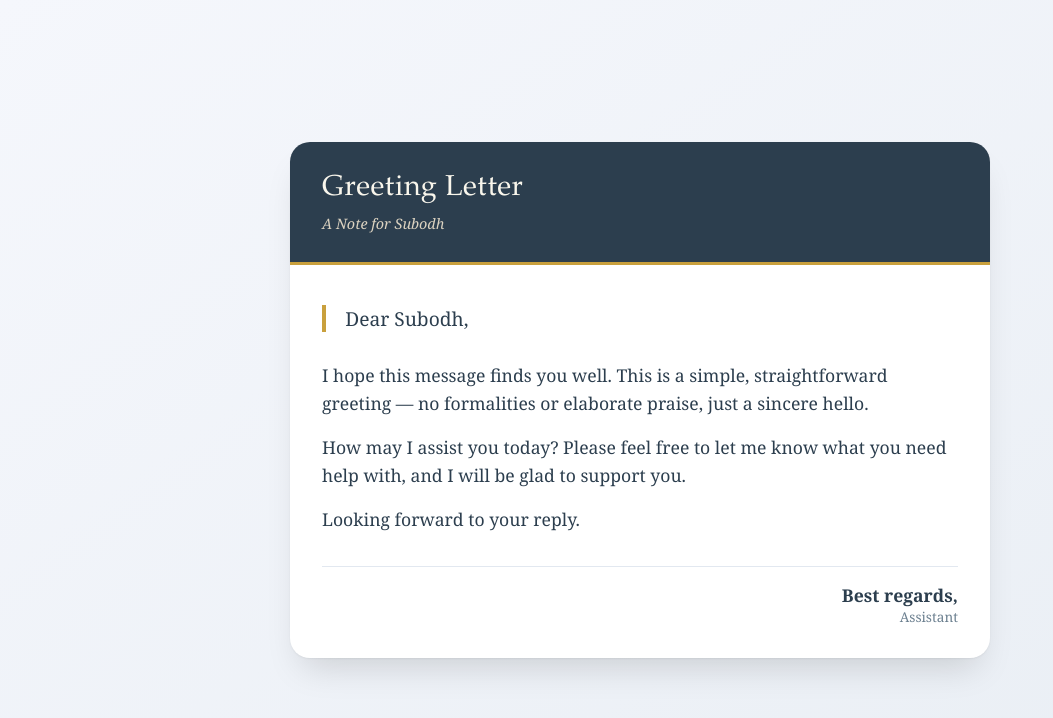
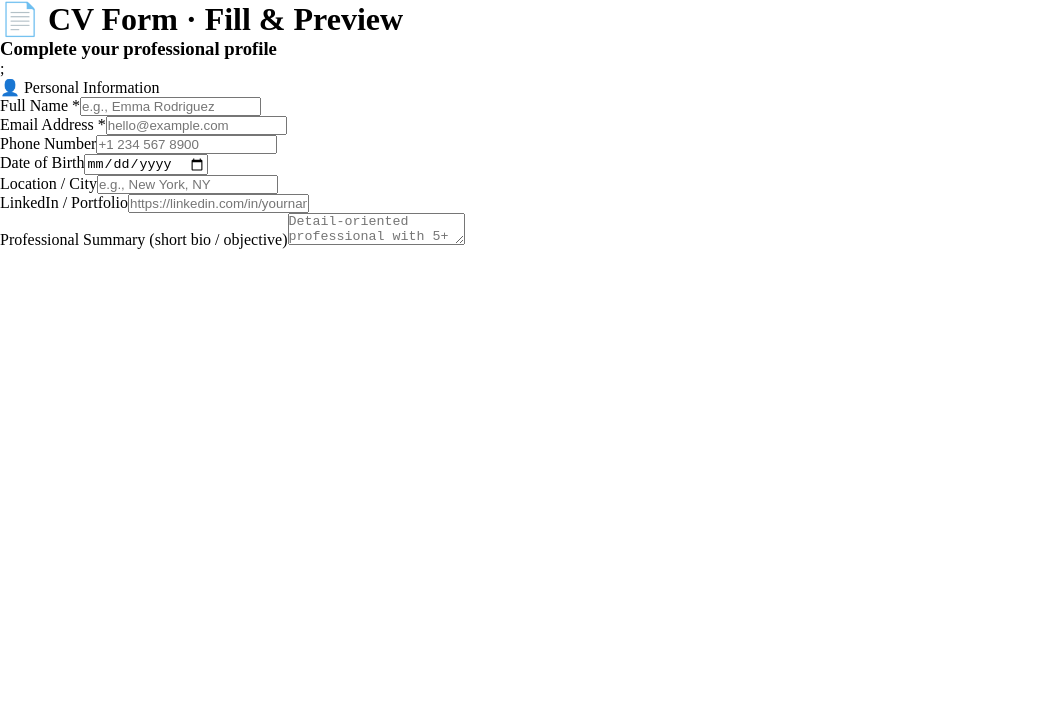
Before and after one commit to Subodh-Shah/_op_CV-App, a React (Vite) app: page / in a window 1280 px wide. Shown: the top 718 px of the page, without its empty margins (0-1053 px from the left). Built offline with nearby package versions, Linux system fonts and the light colour scheme.

Commit message:
add components file and folder

```diff
--- a/src/App.jsx
+++ b/src/App.jsx
@@ -1,29 +1,10 @@
-import React from 'react';
-import './App.css';
+import "./App.css";
+import CvForm from "./components/CvForm.jsx";
 
-const App = () => {
+export default function App() {
   return (
-    <div className="greeting-container">
-      <div className="greeting-card">
-        <div className="greeting-header">
-          <h1 className="greeting-header-title">Greeting Letter</h1>
-          <div className="greeting-header-sub">A Note for Subodh</div>
-        </div>
-        <div className="greeting-content">
-          <div className="greeting-salutation">Dear Subodh,</div>
-          <div className="greeting-message">
-            <p>I hope this message finds you well. This is a simple, straightforward greeting — no formalities or elaborate praise, just a sincere hello.</p>
-            <p>How may I assist you today? Please feel free to let me know what you need help with, and I will be glad to support you.</p>
-            <p>Looking forward to your reply.</p>
-          </div>
-          <div className="greeting-signature">
-            <div className="greeting-signature-name">Best regards,</div>
-            <div className="greeting-signature-title">Assistant</div>
-          </div>
-        </div>
-      </div>
-    </div>
+    <>
+      <CvForm></CvForm>
+    </>
   );
-};
-
-export default App;
+}
--- /dev/null
+++ b/src/components/CvForm.jsx
@@ -0,0 +1,14 @@
+import PersonalDetails from "./PersonalDetails.jsx";
+import Education from "./Education.jsx";
+import Experience from "./Experience.jsx";
+export default function CvForm() {
+  return (
+    <div className="form-container">
+      <h1>📄 CV Form · Fill & Preview</h1>
+      <h3>Complete your professional profile </h3>
+      <PersonalDetails />
+      <Education />
+      <Experience />
+    </div>
+  );
+}
--- /dev/null
+++ b/src/components/Education.jsx
@@ -0,0 +1,3 @@
+export default function Education() {
+  return <>{console.log("education working")}</>;
+}
--- /dev/null
+++ b/src/components/Experience.jsx
@@ -0,0 +1,3 @@
+export default function Experience() {
+  return <>{console.log("experience working")}</>;
+}
--- /dev/null
+++ b/src/components/PersonalDetails.jsx
@@ -0,0 +1,60 @@
+export default function PersonalDetails() {
+  return (
+    <>
+      {console.log("personal details working")};
+      <div class="form-section">
+        <div class="section-title">👤 Personal Information</div>
+        <div class="section-grid">
+          <div class="input-group">
+            <label>Full Name *</label>
+            <input
+              type="text"
+              id="fullName"
+              placeholder="e.g., Emma Rodriguez"
+              required
+            />
+          </div>
+          <div class="input-group">
+            <label>Email Address *</label>
+            <input
+              type="email"
+              id="email"
+              placeholder="hello@example.com"
+              required
+            />
+          </div>
+          <div class="input-group">
+            <label>Phone Number</label>
+            <input type="tel" id="phone" placeholder="+1 234 567 8900" />
+          </div>
+          <div class="input-group">
+            <label>Date of Birth</label>
+            <input type="date" id="dob" />
+          </div>
+          <div class="input-group">
+            <label>Location / City</label>
+            <input type="text" id="location" placeholder="e.g., New York, NY" />
+          </div>
+          <div class="input-group">
+            <label>LinkedIn / Portfolio</label>
+            <input
+              type="url"
+              id="portfolio"
+              placeholder="https://linkedin.com/in/yourname"
+            />
+          </div>
+          <div class="input-group full-width">
+            <label>
+              Professional Summary{" "}
+              <span class="optional">(short bio / objective)</span>
+            </label>
+            <textarea
+              id="summary"
+              placeholder="Detail-oriented professional with 5+ years of experience in ..."
+            ></textarea>
+          </div>
+        </div>
+      </div>
+    </>
+  );
+}
```
Also changed, not shown: cvform.excalidraw.svg (added), cvformDraw.excalidraw.svg (deleted).
